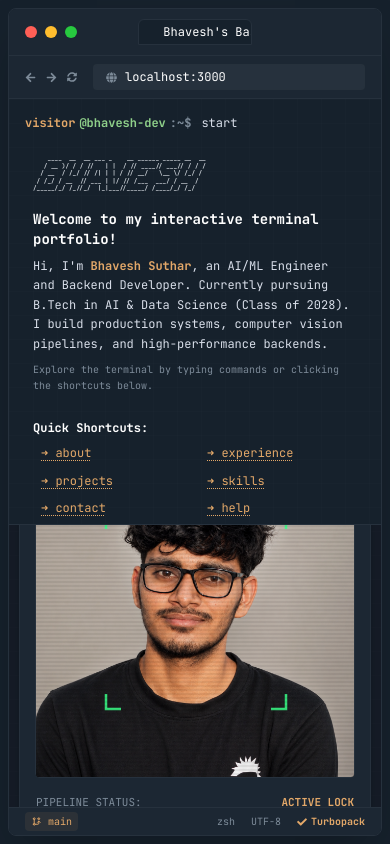
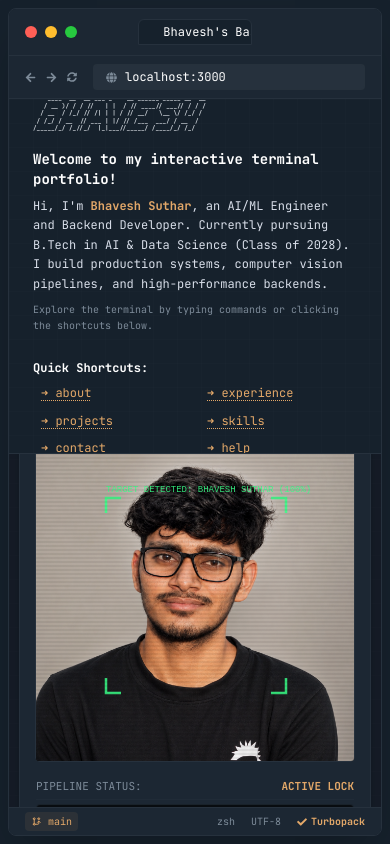
Before and after one commit to Bhaveshsuthar28/bhavesh, a Next.js app: page / in a window 390 px wide. Built offline with nearby package versions, Linux system fonts and the light colour scheme.

Commit message:
fix: implement touch-drag and double-tap reset split gesture on mobile top border, rollback dynamic canvas stretch range sliders, keep 24px top padding on head

```diff
--- a/src/app/page.tsx
+++ b/src/app/page.tsx
@@ -17,8 +17,55 @@ import PixelatedImage from "@/components/PixelatedImage";
 export default function Home() {
   const [imageTrigger, setImageTrigger] = useState(0);
   const [isImageVisible, setIsImageVisible] = useState(true);
+  const [isMobile, setIsMobile] = useState(false);
+  const [splitPercentage, setSplitPercentage] = useState(50); // Default 50-50 on mobile
+  const touchStartY = useRef<number | null>(null);
+  const startSplit = useRef<number>(50);
+  const lastTouchTime = useRef<number>(0);
   const inputRef = useRef<HTMLInputElement>(null);
   const terminalEndRef = useRef<HTMLDivElement>(null);
+
+  useEffect(() => {
+    const checkMobile = () => {
+      setIsMobile(window.innerWidth < 768);
+    };
+    checkMobile();
+    window.addEventListener("resize", checkMobile);
+    return () => window.removeEventListener("resize", checkMobile);
+  }, []);
+
+  const handleTouchStart = (e: React.TouchEvent) => {
+    const now = Date.now();
+    if (now - lastTouchTime.current < 300) {
+      // Double tap detected: reset to default 50-50
+      setSplitPercentage(50);
+      touchStartY.current = null;
+      return;
+    }
+    lastTouchTime.current = now;
+
+    if (e.touches.length === 1) {
+      touchStartY.current = e.touches[0].clientY;
+      startSplit.current = splitPercentage;
+    }
+  };
+
+  const handleTouchMove = (e: React.TouchEvent) => {
+    if (touchStartY.current !== null && e.touches.length === 1) {
+      const currentY = e.touches[0].clientY;
+      const deltaY = currentY - touchStartY.current;
+      const parentHeight = window.innerHeight - 120;
+      if (parentHeight > 0) {
+        const deltaPercent = (deltaY / parentHeight) * 100;
+        const newPercent = Math.max(15, Math.min(85, startSplit.current + deltaPercent));
+        setSplitPercentage(newPercent);
+      }
+    }
+  };
+
+  const handleTouchEnd = () => {
+    touchStartY.current = null;
+  };
 
   const triggerImageAnimation = () => {
     setImageTrigger((prev) => prev + 1);
@@ -167,7 +214,10 @@ export default function Home() {
 
 
           {/* Left Panel: Active Console Shell Stream */}
-          <div className="h-[60%] flex-none md:h-full md:flex-1 flex flex-col p-4 overflow-y-auto scrollbar-thin select-text relative">
+          <div
+            className="flex-none md:h-full md:flex-1 flex flex-col p-4 overflow-y-auto scrollbar-thin select-text relative"
+            style={isMobile ? { height: `${splitPercentage}%` } : undefined}
+          >
             <div className="space-y-4">
               {history.map((entry, idx) => (
                 <div key={idx} className="space-y-2">
@@ -224,9 +274,18 @@ export default function Home() {
           {/* Right Panel: Portrait Decode Canvas */}
           {isImageVisible && (
             <div
-              className="h-[40%] flex-none md:h-full md:w-auto md:shrink-0 p-4 border-t md:border-t-0 md:border-l border-border-terminal flex items-center justify-center bg-[#16161e]/40 overflow-auto scrollbar-thin select-none"
+              className="flex-none md:h-full md:w-auto md:shrink-0 p-4 border-t md:border-t-0 md:border-l border-border-terminal flex items-center justify-center bg-[#16161e]/40 overflow-auto scrollbar-thin select-none relative"
+              style={isMobile ? { height: `${100 - splitPercentage}%` } : undefined}
               onClick={(e) => e.stopPropagation()} // Prevent focus shift when clicking inside canvas card
             >
+              {/* Touch Resize Handle on Mobile (Double tap to reset to 50-50, or drag to stretch height) */}
+              <div
+                className="absolute top-0 left-0 right-0 h-4 cursor-ns-resize z-50 md:hidden"
+                onTouchStart={handleTouchStart}
+                onTouchMove={handleTouchMove}
+                onTouchEnd={handleTouchEnd}
+              />
+
               <PixelatedImage trigger={imageTrigger} onHide={() => setIsImageVisible(false)} />
             </div>
           )}
--- a/src/components/PixelatedImage.tsx
+++ b/src/components/PixelatedImage.tsx
@@ -12,7 +12,6 @@ export default function PixelatedImage({ trigger = 0, onHide }: PixelatedImagePr
   const [statusText, setStatusText] = useState("AWAITING FEED...");
   const [logs, setLogs] = useState<string[]>([]);
   const [blurAmount, setBlurAmount] = useState(16);
-  const [canvasHeight, setCanvasHeight] = useState(320);
   const imageRef = useRef<HTMLImageElement | null>(null);
 
   // Bounding box coordinates for the face lock
@@ -246,7 +245,7 @@ export default function PixelatedImage({ trigger = 0, onHide }: PixelatedImagePr
     return () => {
       cancelAnimationFrame(animationFrameId);
     };
-  }, [trigger, canvasHeight]);
+  }, [trigger]);
 
   return (
     <div className="flex flex-col items-center bg-bg-secondary border border-border-terminal p-4 rounded-lg font-mono w-[352px] shadow-lg shrink-0">
@@ -271,16 +270,13 @@ export default function PixelatedImage({ trigger = 0, onHide }: PixelatedImagePr
       </div>
 
       {/* Canvas Wrapper with top padding to make head visible */}
-      <div
-        className="relative border border-border-terminal bg-black overflow-hidden rounded mb-4 w-[320px] transition-all duration-150 pt-6"
-        style={{ height: `${canvasHeight + 24}px` }}
-      >
+      <div className="relative border border-border-terminal bg-black overflow-hidden rounded mb-4 w-[320px] pt-6 h-[344px]">
         <canvas
           ref={canvasRef}
           width={320}
           height={320}
-          className="block w-[320px] transition-all duration-150"
-          style={{ filter: `blur(${blurAmount}px)`, height: `${canvasHeight}px` }}
+          className="block w-[320px] h-[320px]"
+          style={{ filter: `blur(${blurAmount}px)` }}
         />
 
         {/* Scan lines CRT static */}
@@ -311,22 +307,6 @@ export default function PixelatedImage({ trigger = 0, onHide }: PixelatedImagePr
             );
           })}
         </div>
-
-        {/* Dynamic Image Height Stretch Slider */}
-        <div className="flex flex-col gap-1 border-t border-border-terminal/45 pt-1.5 mt-1.5">
-          <div className="flex justify-between items-center text-[10px] text-text-muted">
-            <span>STRETCH HEIGHT:</span>
-            <span className="text-accent font-bold">{canvasHeight}px</span>
-          </div>
-          <input
-            type="range"
-            min="200"
-            max="480"
-            value={canvasHeight}
-            onChange={(e) => setCanvasHeight(Number(e.target.value))}
-            className="w-full accent-accent-amber h-1 bg-[#1a232e] rounded-lg appearance-none cursor-pointer"
-          />
-        </div>
       </div>
     </div>
   );
```
